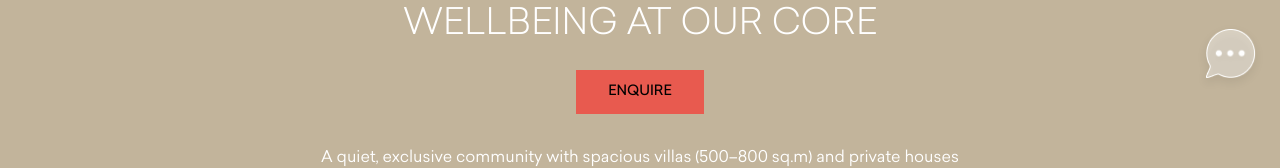
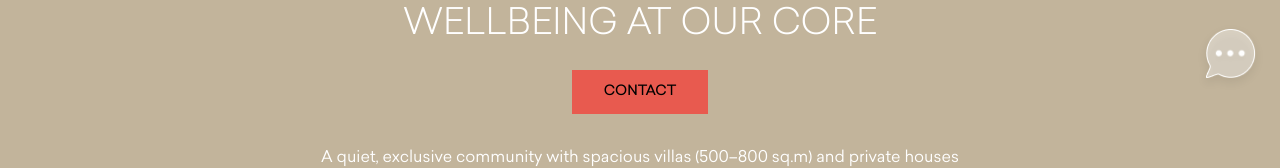
Before and after one commit to Tornikesamkharadze/thelake, a Next.js app: page /en/the-lake-lifestyle in a window 1280 px wide. Shown: the part 698-866 px from the top of the page. Built offline with nearby package versions, Linux system fonts and the light colour scheme.

Commit message:
fix: navgation on cotanct page from the-lake-lifestyle

```diff
--- a/app/[locale]/the-lake-lifestyle/page.js
+++ b/app/[locale]/the-lake-lifestyle/page.js
@@ -7,8 +7,14 @@ import TextImageSideSection from "@/components/TextImageSideSection";
 import TextSection from "@/components/TextSection";
 import React, { useEffect } from "react";
 import { scroller, Element } from "react-scroll";
+import { useTranslations, useLocale } from "next-intl";
+import { useParams } from "next/navigation";
 
 const theLakeLifeStyle = () => {
+  const t = useTranslations();
+  const params = useParams();
+  const locale = params.locale || "ka";
+
   useEffect(() => {
     const hash = window.location.hash;
     if (hash) {
@@ -64,8 +70,8 @@ const theLakeLifeStyle = () => {
         textColor="text-white"
         buttons={[
           {
-            text: "ENQUIRE",
-            link: "/contact",
+            text: t("welcome.enquire"),
+            link: `/${locale}/contact`,
             bgColor: "bg-[#E85A4F]",
             textColor: "text-black",
           },
```
